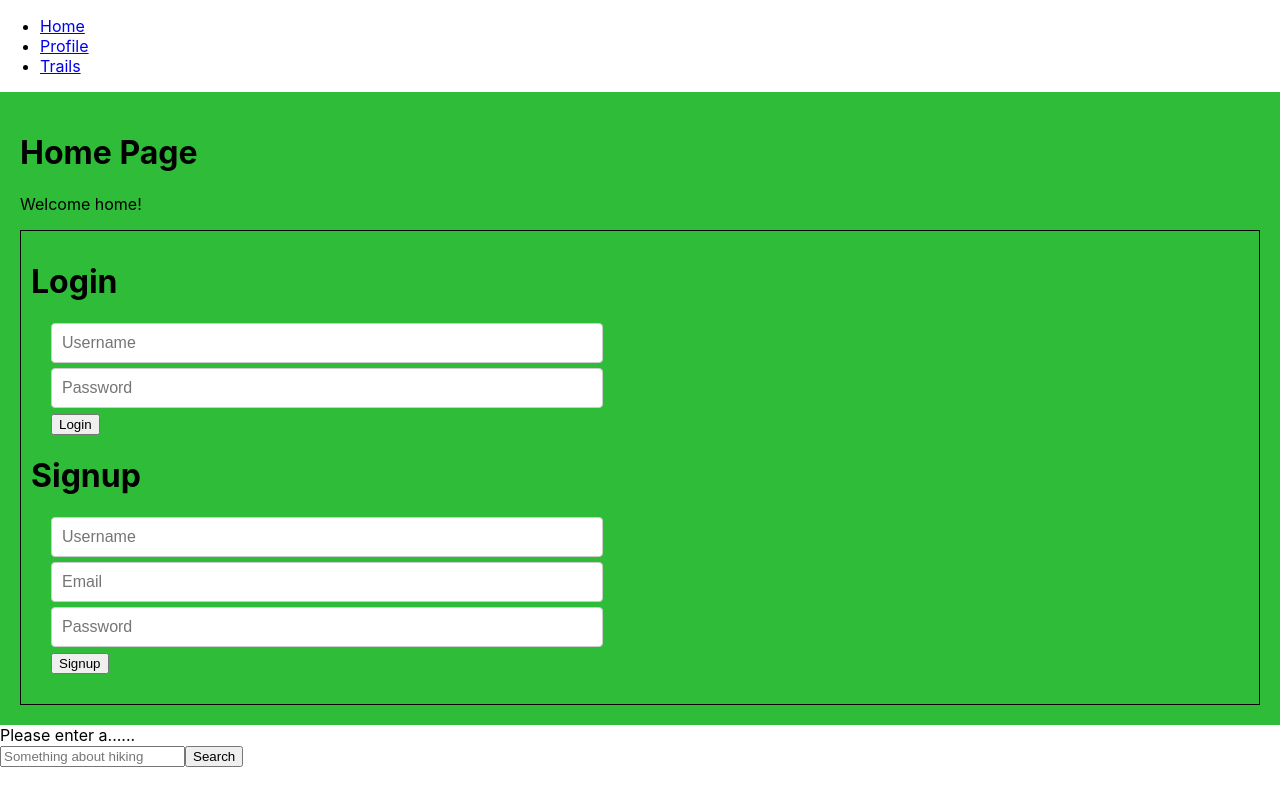
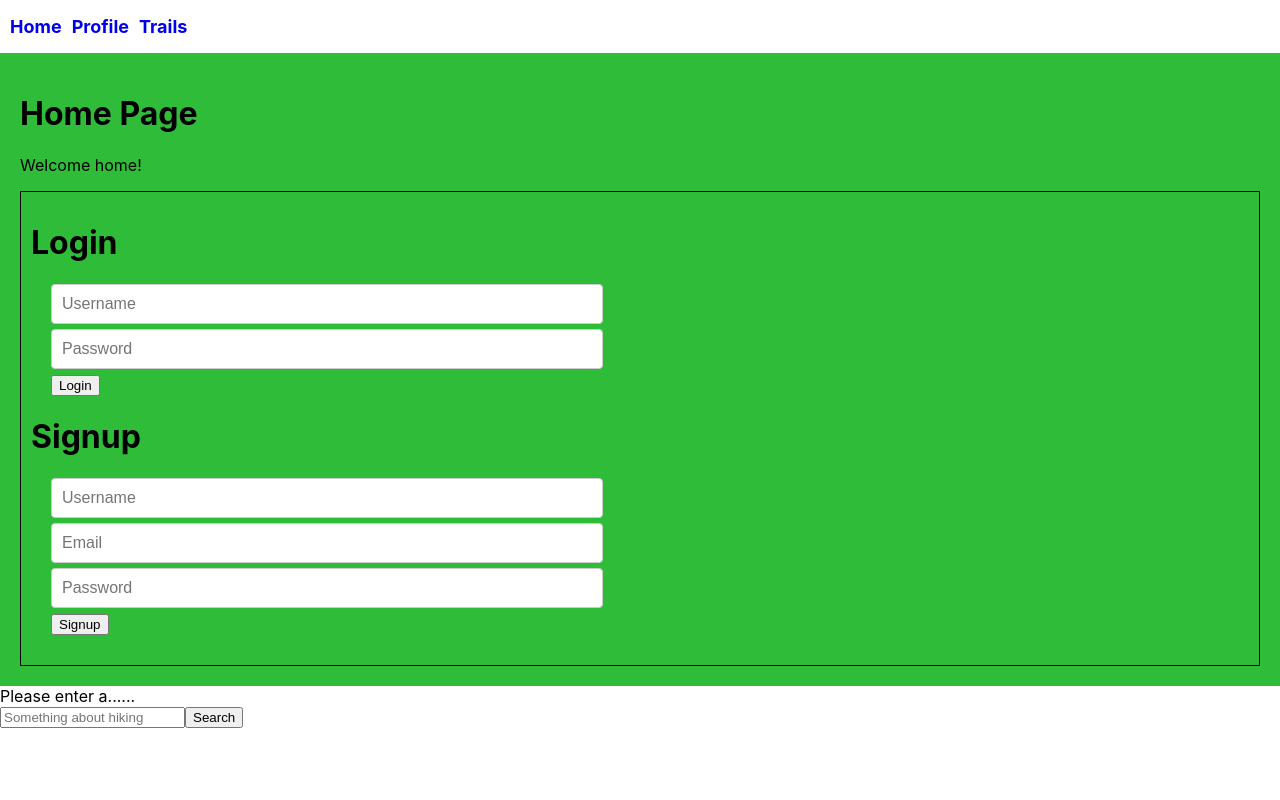
Before and after one commit to Moe1401/hiking-guide, a React (Create React App) app: page / in a window 1280 px wide. Built offline with nearby package versions, Linux system fonts and the light colour scheme.

Commit message:
nav bar style updates

```diff
--- a/src/components/NavTabs.js
+++ b/src/components/NavTabs.js
@@ -2,12 +2,13 @@ import React from 'react';
 
 function NavTabs({ currentPage, handlePageChange }) {
   return (
-    <ul className="nav nav-tabs">
+    <ul className="nav nav-tabs" style={{ display: 'flex', flexDirection: 'row', listStyleType: 'none', padding: 0 }}>
       <li className="nav-item">
         <a
           href="#home"
           onClick={() => handlePageChange('Home')}
           className={currentPage === 'Home' ? 'nav-link active' : 'nav-link'}
+          style={{ marginRight: '10px', marginLeft: '10px', textDecoration: 'none', fontSize: '18px', fontWeight: 'bold' }}
         >
           Home
         </a>
@@ -17,6 +18,7 @@ function NavTabs({ currentPage, handlePageChange }) {
           href="#profile"
           onClick={() => handlePageChange('Profile')}
           className={currentPage === 'Profile' ? 'nav-link active' : 'nav-link'}
+          style={{ marginRight: '10px', textDecoration: 'none', fontSize: '18px', fontWeight: 'bold' }}
         >
           Profile
         </a>
@@ -26,6 +28,7 @@ function NavTabs({ currentPage, handlePageChange }) {
           href="#trails"
           onClick={() => handlePageChange('Trails')}
           className={currentPage === 'Trails' ? 'nav-link active' : 'nav-link'}
+          style={{ textDecoration: 'none', fontSize: '18px', fontWeight: 'bold' }}
         >
           Trails
         </a>
```
